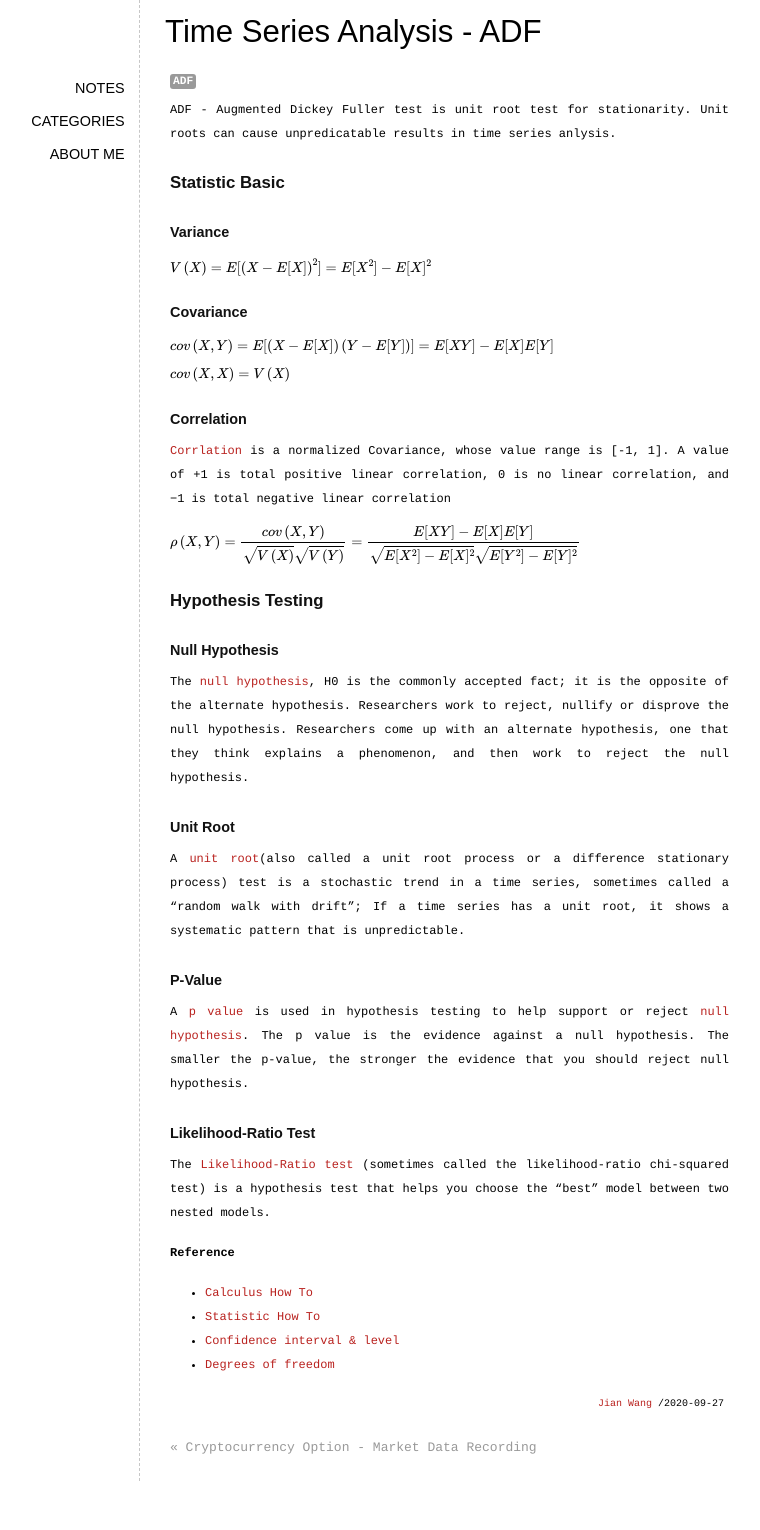
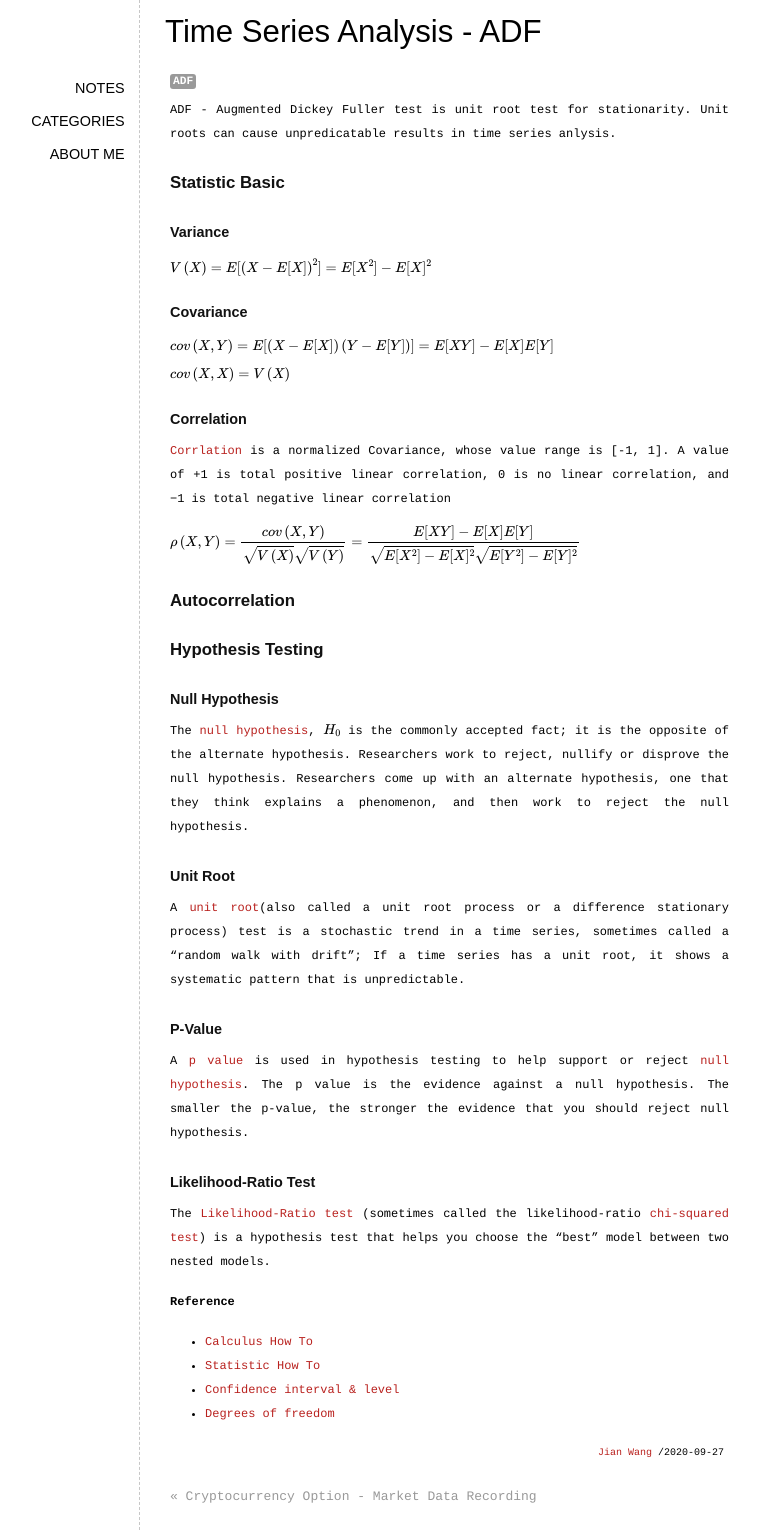
Before and after one commit to elan2wang/note, a Jekyll site: the page built from _posts/2020-09-27-time-series-analysis-adf.md, in a window 1280 px wide. Shown: the whole page, without its empty margins (111-871 px from the left). Built offline with Jekyll 4.4.1, drawn with Linux system fonts in a browser that asks for light colours; formulas are drawn with MathJax 3; comment, search, counter and statistics services are not loaded; before the commit the page ends 1481 px from its top, so only the background shows below that.

Commit message:
update post

```diff
--- a/_posts/2020-09-27-time-series-analysis-adf.md
+++ b/_posts/2020-09-27-time-series-analysis-adf.md
@@ -27,10 +27,13 @@ cov\left(X, X\right) = V\left(X\right)
 \rho\left(X, Y\right) = \frac{cov\left(X, Y\right)}{\sqrt{V\left(X\right)}\sqrt{V\left(Y\right)}} = \frac{E[XY] - E[X]E[Y]}{\sqrt{E[X^2] - E[X]^2}\sqrt{E[Y^2] - E[Y]^2}}
 \\]
 
+### Autocorrelation
+
+
 ### Hypothesis Testing
 
 #### Null Hypothesis
-The [null hypothesis](https://www.statisticshowto.com/probability-and-statistics/null-hypothesis/), H0 is the commonly accepted fact; it is the opposite of the alternate hypothesis. Researchers work to reject, nullify or disprove the null hypothesis. Researchers come up with an alternate hypothesis, one that they think explains a phenomenon, and then work to reject the null hypothesis.
+The [null hypothesis](https://www.statisticshowto.com/probability-and-statistics/null-hypothesis/), $H_0$ is the commonly accepted fact; it is the opposite of the alternate hypothesis. Researchers work to reject, nullify or disprove the null hypothesis. Researchers come up with an alternate hypothesis, one that they think explains a phenomenon, and then work to reject the null hypothesis.
 
 #### Unit Root
 A [unit root](https://www.statisticshowto.com/unit-root/)(also called a unit root process or a difference stationary process) test is a stochastic trend in a time series, sometimes called a "random walk with drift"; If a time series has a unit root, it shows a systematic pattern that is unpredictable.
@@ -39,7 +42,7 @@ A [unit root](https://www.statisticshowto.com/unit-root/)(also called a unit roo
 A [p value](https://www.statisticshowto.com/p-value/) is used in hypothesis testing to help support or reject [null hypothesis](https://www.statisticshowto.com/probability-and-statistics/null-hypothesis/). The p value is the evidence against a null hypothesis. The smaller the p-value, the stronger the evidence that you should reject null hypothesis.
 
 #### Likelihood-Ratio Test
-The [Likelihood-Ratio test](https://www.statisticshowto.com/likelihood-ratio-tests/) (sometimes called the likelihood-ratio chi-squared test) is a hypothesis test that helps you choose the "best" model between two nested models.
+The [Likelihood-Ratio test](https://www.statisticshowto.com/likelihood-ratio-tests/) (sometimes called the likelihood-ratio [chi-squared test](https://en.wikipedia.org/wiki/Chi-squared_test)) is a hypothesis test that helps you choose the "best" model between two nested models.
 
 
 **Reference**
```
